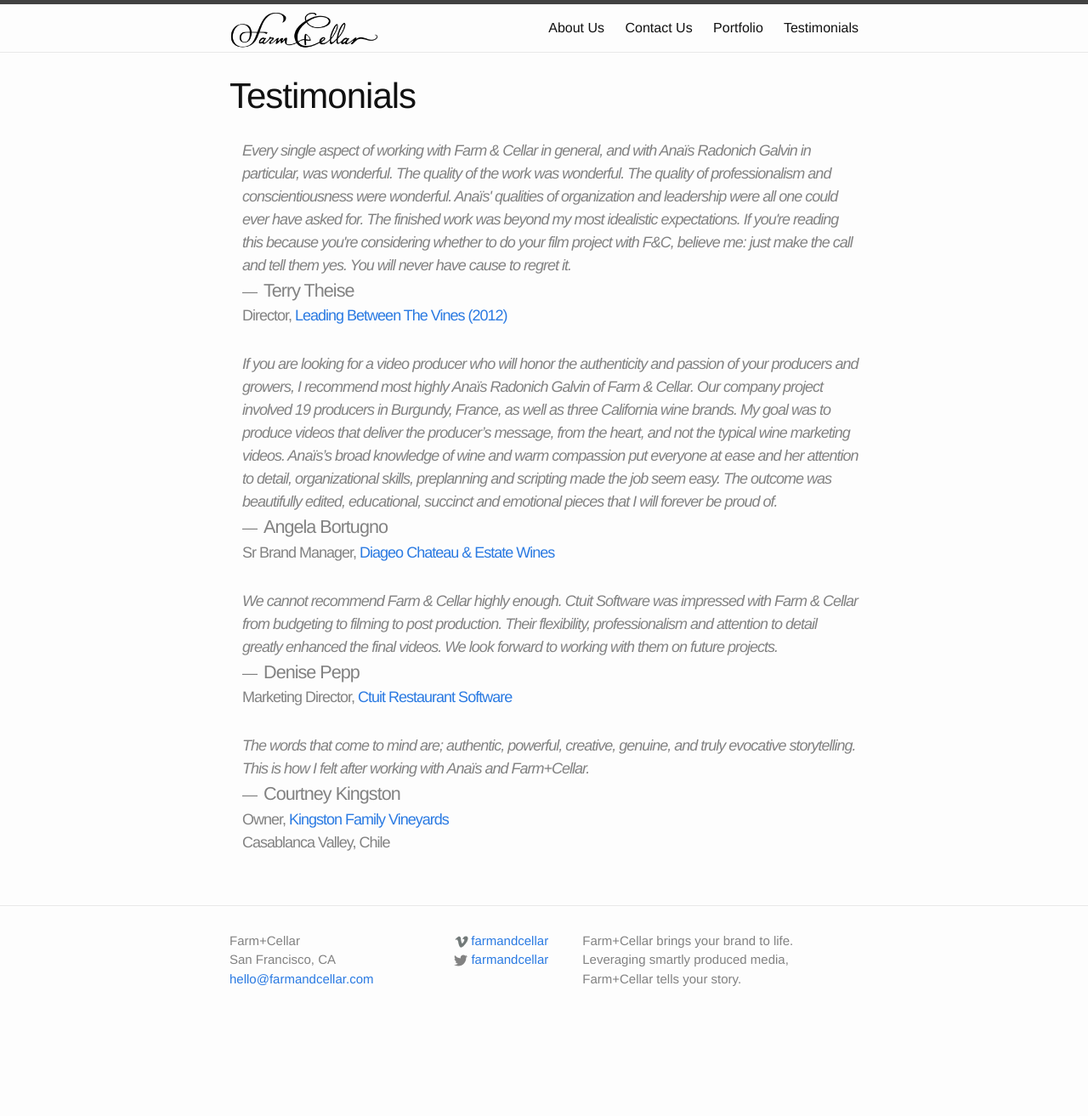
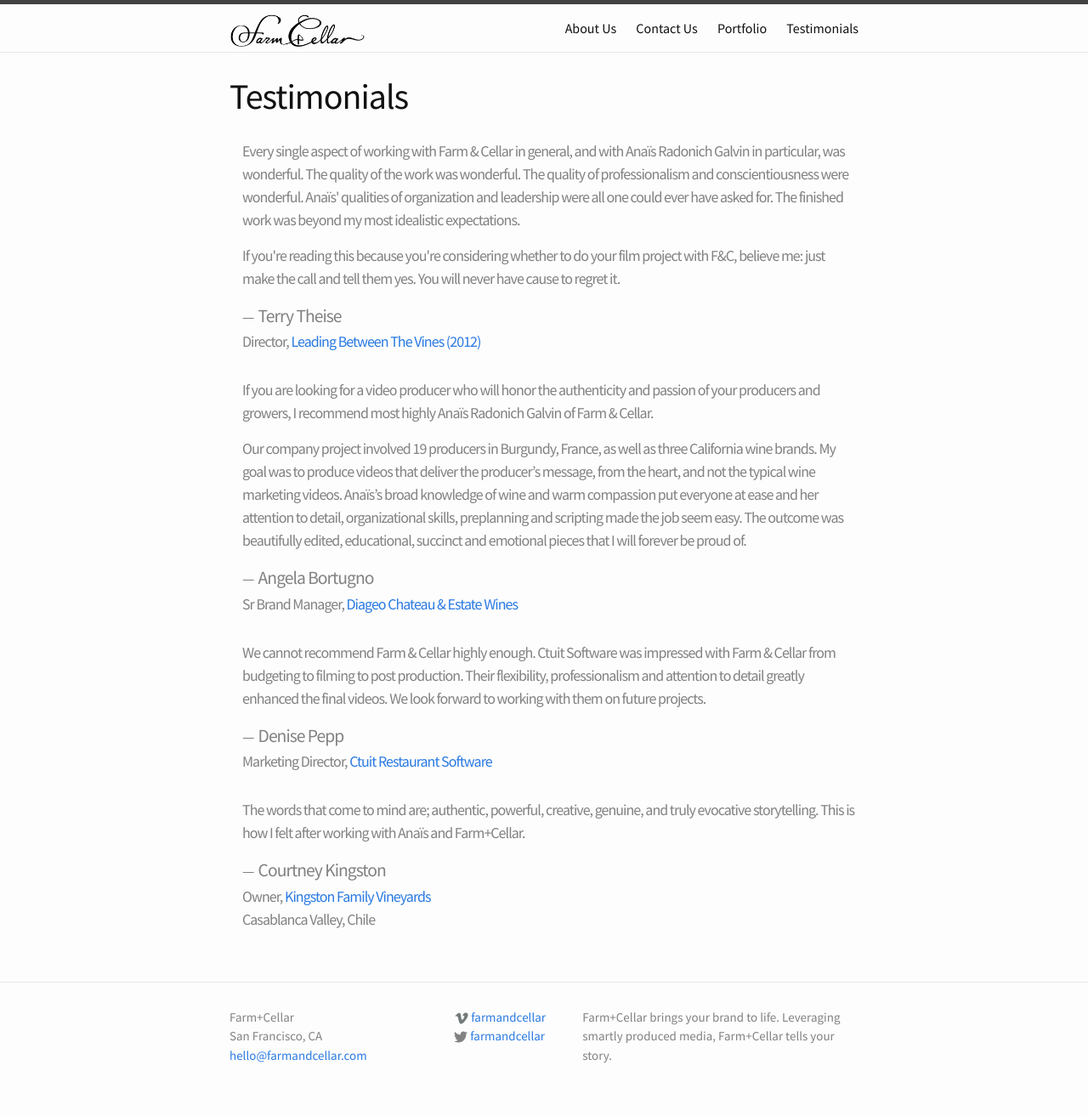
Before and after one commit to farmandcellar/farmandcellar.github.io, a Jekyll site: the page built from testimonials.md, in a window 1280 px wide. Shown: the whole page at 85% size. Built offline with Jekyll 4.4.1, drawn with Linux system fonts in a browser that asks for light colours; before the commit the page ends 1223 px from its top, so only the background shows below that.

Commit message:
update font

```diff
--- a/_includes/head.html
+++ b/_includes/head.html
@@ -6,6 +6,8 @@
   <title>{% if page.title %}{{ page.title }}{% else %}{{ site.title }}{% endif %}</title>
   <meta name="description" content="{% if page.excerpt %}{{ page.excerpt | strip_html | strip_newlines | truncate: 160 }}{% else %}{{ site.description }}{% endif %}">
 
+  <link href='https://fonts.googleapis.com/css?family=Source+Sans+Pro:400,700' rel='stylesheet' type='text/css'>
+
   <link rel="stylesheet" href="{{ "/css/main.css" | prepend: site.baseurl }}">
   <link rel="canonical" href="{{ page.url | replace:'index.html','' | prepend: site.baseurl | prepend: site.url }}">
   <link rel="alternate" type="application/rss+xml" title="{{ site.title }}" href="{{ "/feed.xml" | prepend: site.baseurl | prepend: site.url }}">
--- a/_includes/header.html
+++ b/_includes/header.html
@@ -2,7 +2,7 @@
 
     <div class="wrapper">
 
-        <a class="site-title" href="{{ site.baseurl }}/"><img height="44" src="/img/blacklogo.png" /></a>
+        <a class="site-title" href="{{ site.baseurl }}/"><img height="40" src="/img/blacklogo.png" /></a>
 
         <nav class="site-nav">
             <a href="#" class="menu-icon">
--- a/css/main.scss
+++ b/css/main.scss
@@ -6,7 +6,7 @@
 
 
 // Our variables
-$base-font-family: "Helvetica Neue", Helvetica, Arial, sans-serif;
+$base-font-family: "Source Sans Pro", "Helvetica Neue", Helvetica, Arial, sans-serif;
 $base-font-size:   16px;
 $base-font-weight: 400;
 $small-font-size:  $base-font-size * 0.875;
@@ -56,6 +56,7 @@
 blockquote {
     border-left: none;
     margin-bottom: 30px;
+    font-style: normal;
 }
 
 blockquote .small::before,
@@ -64,10 +65,6 @@
     content: '\2014 \00A0';
 }
 
-blockquote footer {
-    font-style: normal;
-}
-
 blockquote footer div.quote-name {
     display: inline-block;
     font-size: 1.2em;
--- a/testimonials.md
+++ b/testimonials.md
@@ -5,9 +5,13 @@
 ---
 
 <blockquote>
+<p>
 Every single aspect of working with Farm & Cellar in general, and with Anaïs Radonich Galvin in particular, was wonderful. The quality of the work was wonderful. The quality of professionalism and conscientiousness were wonderful. Anaïs' qualities of organization and leadership were all one could ever have asked for. The finished work was beyond my most idealistic expectations.
+</p>
 
+<p>
 If you're reading this because you're considering whether to do your film project with F&C, believe me: just make the call and tell them yes. You will never have cause to regret it.
+</p>
 
 <footer>
 <div class="quote-name">Terry Theise</div>
@@ -17,9 +21,13 @@
 
 
 <blockquote>
+<p>
 If you are looking for a video producer who will honor the authenticity and passion of your producers and growers, I recommend most highly Anaïs Radonich Galvin of Farm & Cellar.
+</p>
 
+<p>
  Our company project involved 19 producers in Burgundy, France, as well as three California wine brands. My goal was to produce videos that deliver the producer’s message, from the heart, and not the typical wine marketing videos. Anaïs’s broad knowledge of wine and warm compassion put everyone at ease and her attention to detail, organizational skills, preplanning and scripting made the job seem easy. The outcome was beautifully edited, educational, succinct and emotional pieces that I will forever be proud of.
+</p>
 
  <footer>
  <div class="quote-name">Angela Bortugno</div>
@@ -28,8 +36,10 @@
  </blockquote>
 
 
- <blockquote>
+<blockquote>
+<p>
  We cannot recommend Farm & Cellar highly enough. Ctuit Software was impressed with Farm & Cellar from budgeting to filming to post production. Their flexibility, professionalism and attention to detail greatly enhanced the final videos. We look forward to working with them on future projects.
+ </p>
 
  <footer>
  <div class="quote-name">Denise Pepp</div>
@@ -39,7 +49,9 @@
 
 
  <blockquote>
+ <p>
  The words that come to mind are; authentic, powerful, creative, genuine, and truly evocative storytelling. This is how I felt after working with Anaïs and Farm+Cellar.
+ </p>
 
  <footer>
  <div class="quote-name">Courtney Kingston</div>
```
